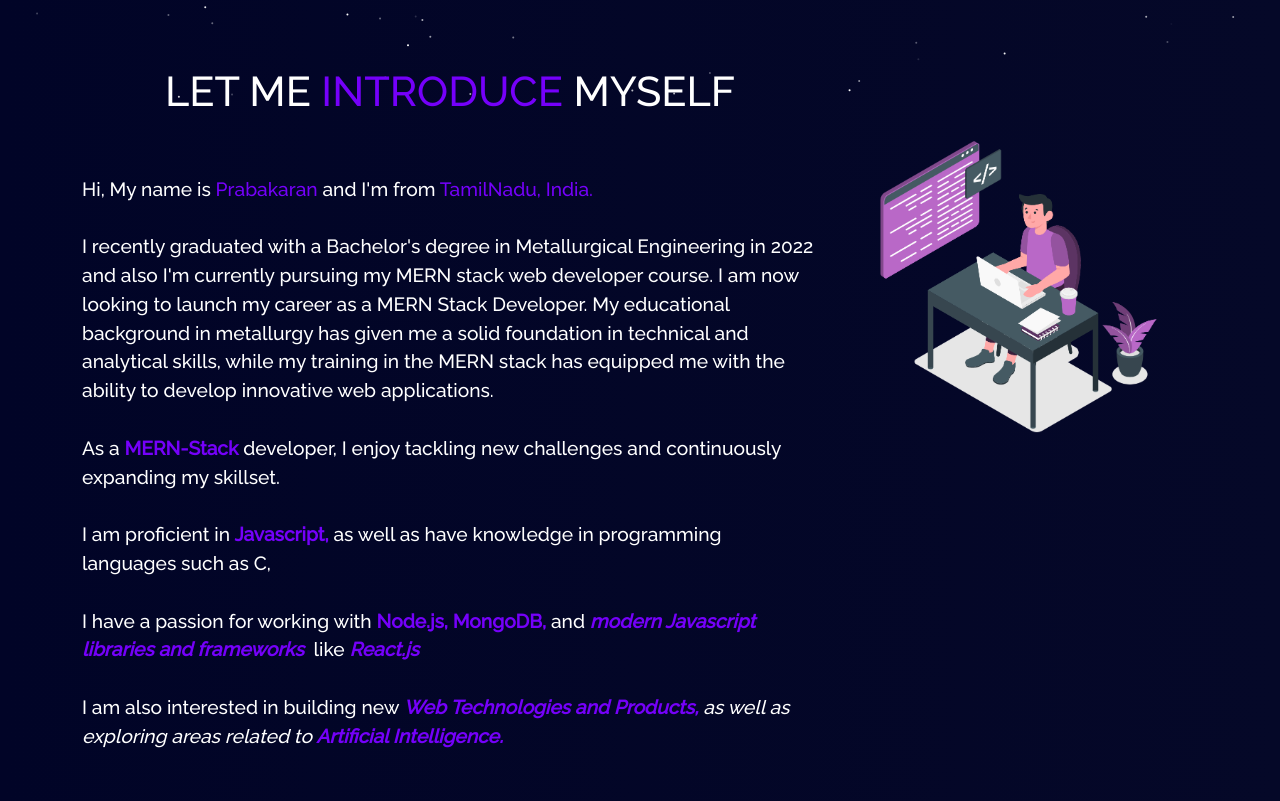
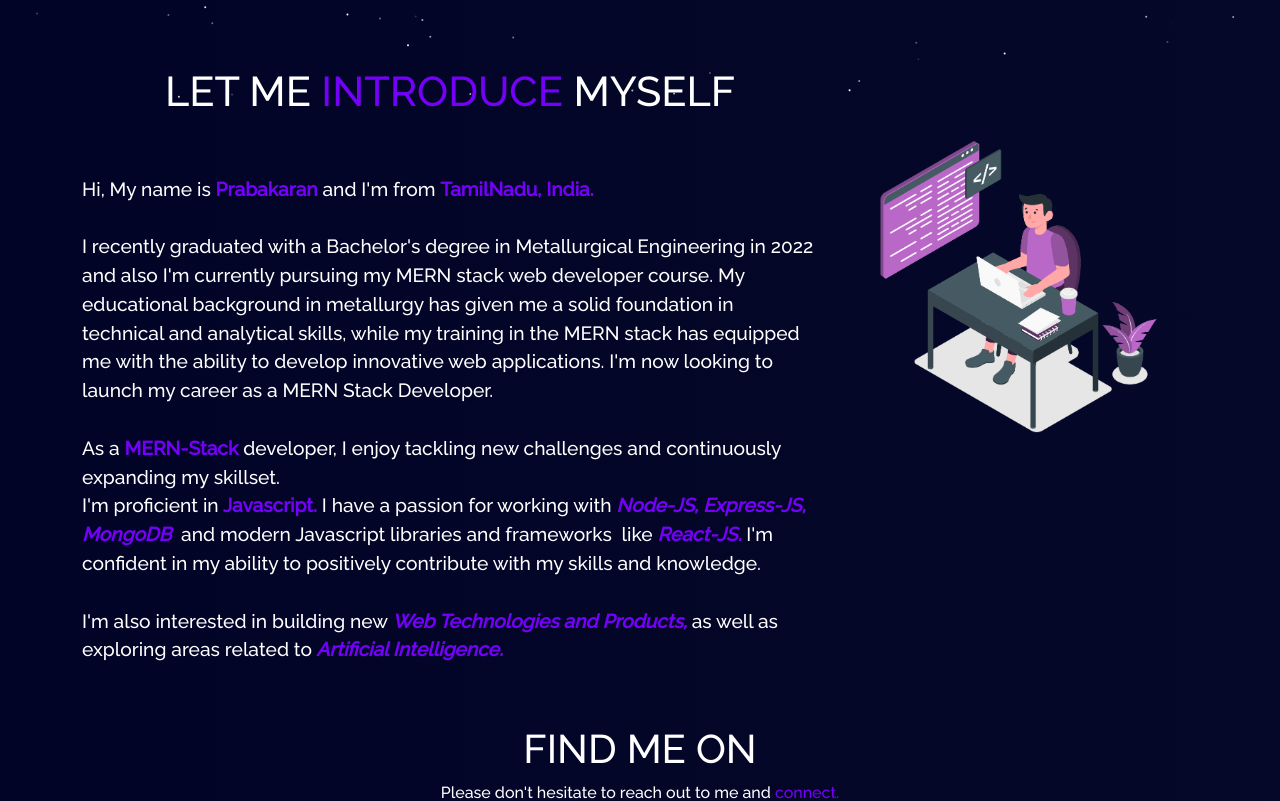
Before and after one commit to Prabakara-N/Prabakaran-Portfolio, a React (Create React App) app: page / in a window 1280 px wide. Shown: the part 702-1503 px from the top of the page. Built offline with nearby package versions, Linux system fonts and the light colour scheme.

Commit message:
about changed

```diff
--- a/src/components/Home/About.jsx
+++ b/src/components/Home/About.jsx
@@ -15,44 +15,42 @@ const About = () => {
               LET ME <span className="yellow"> INTRODUCE </span> MYSELF
             </h1>
             <p className="home-about-body">
-              Hi, My name is <span className="yellow">Prabakaran </span>
-              and I'm from <span className="yellow"> TamilNadu, India.</span>
+              Hi, My name is <b className="yellow">Prabakaran </b>
+              and I'm from <b className="yellow"> TamilNadu, India.</b>
               <br />
               <br />
               I recently graduated with a Bachelor's degree in Metallurgical
               Engineering in 2022 and also I'm currently pursuing my MERN stack
-              web developer course. I am now looking to launch my career as a
-              MERN Stack Developer. My educational background in metallurgy has
+              web developer course. My educational background in metallurgy has
               given me a solid foundation in technical and analytical skills,
               while my training in the MERN stack has equipped me with the
-              ability to develop innovative web applications.
+              ability to develop innovative web applications. I'm now looking to
+              launch my career as a MERN Stack Developer.
               <br />
               <br />
               As a<b className="yellow"> MERN-Stack </b>developer, I enjoy
               tackling new challenges and continuously expanding my skillset.
               <br />
-              <br />I am proficient in
-              <b className="yellow"> Javascript, </b>
-              as well as have knowledge in programming languages such as C,
-              {/* <b className="yellow"> GraphQL, and Solidity.</b> */}
+              I'm proficient in
+              <b className="yellow"> Javascript. </b>I have a passion for
+              working with{" "}
+              <b className="yellow">
+                <i> Node-JS, Express-JS, MongoDB&nbsp;</i>{" "}
+              </b>{" "}
+              and modern Javascript libraries and frameworks &nbsp;like
+              <i>
+                <b className="yellow"> React-JS. </b>
+              </i>
+              I'm confident in my ability to positively contribute with my
+              skills and knowledge.
               <br />
-              <br />I have a passion for working with{" "}
-              <b className="yellow">Node.js, MongoDB,</b> and
+              <br />
+              I'm also interested in building new
               <i>
-                <b className="yellow">
-                  {" "}
-                  modern Javascript libraries and frameworks
-                </b>
+                <b className="yellow"> Web Technologies and Products, </b>{" "}
               </i>
-              &nbsp; like
+              as well as exploring areas related to
               <i>
-                <b className="yellow"> React.js</b>
-              </i>
-              <br />
-              <br />I am also interested in building new
-              <i>
-                <b className="yellow"> Web Technologies and Products, </b>
-                as well as exploring areas related to
                 <b className="yellow"> Artificial Intelligence.</b>
               </i>
               <br />
--- a/src/components/Home/Type.jsx
+++ b/src/components/Home/Type.jsx
@@ -5,7 +5,11 @@ const Type = () => {
   return (
     <Typewriter
       options={{
-        strings: ["< MERN Stack Developer />", "< Effective Problem Solver/>"],
+        strings: [
+          "< MERN Stack Developer />",
+          "< Effective Problem Solver/>",
+          "< Team Player />",
+        ],
         autoStart: true,
         loop: true,
         deleteSpeed: 50,
```
Also changed, not shown: 1 other file (tests, documents, lock files or other folders).
